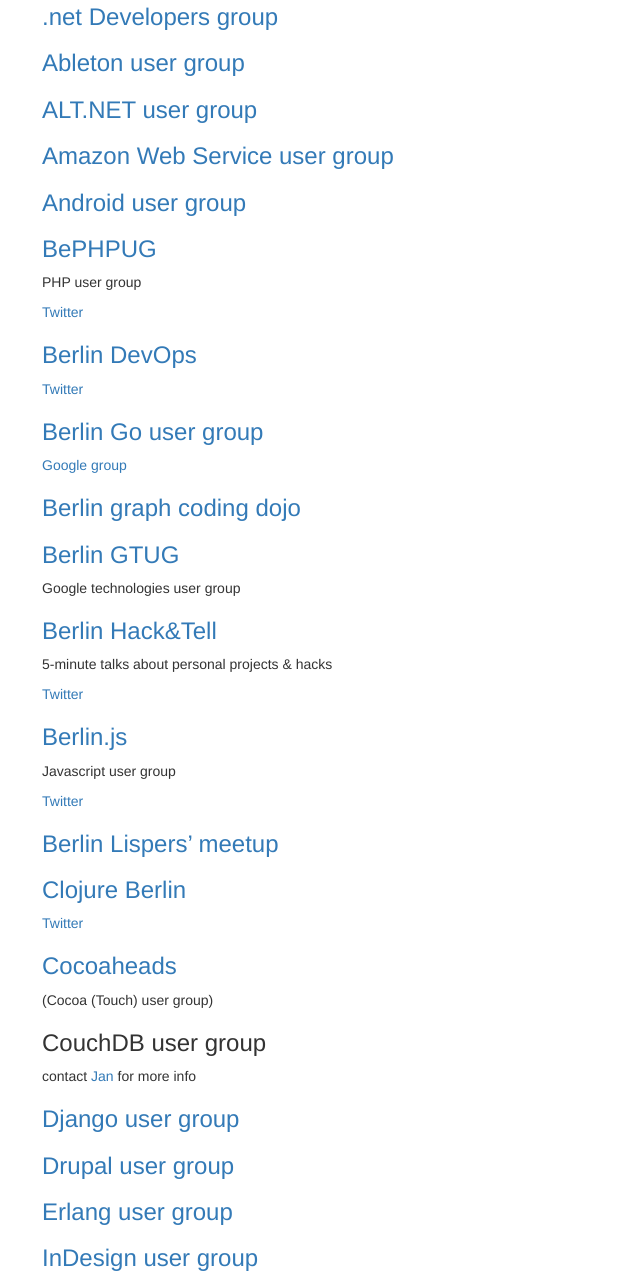
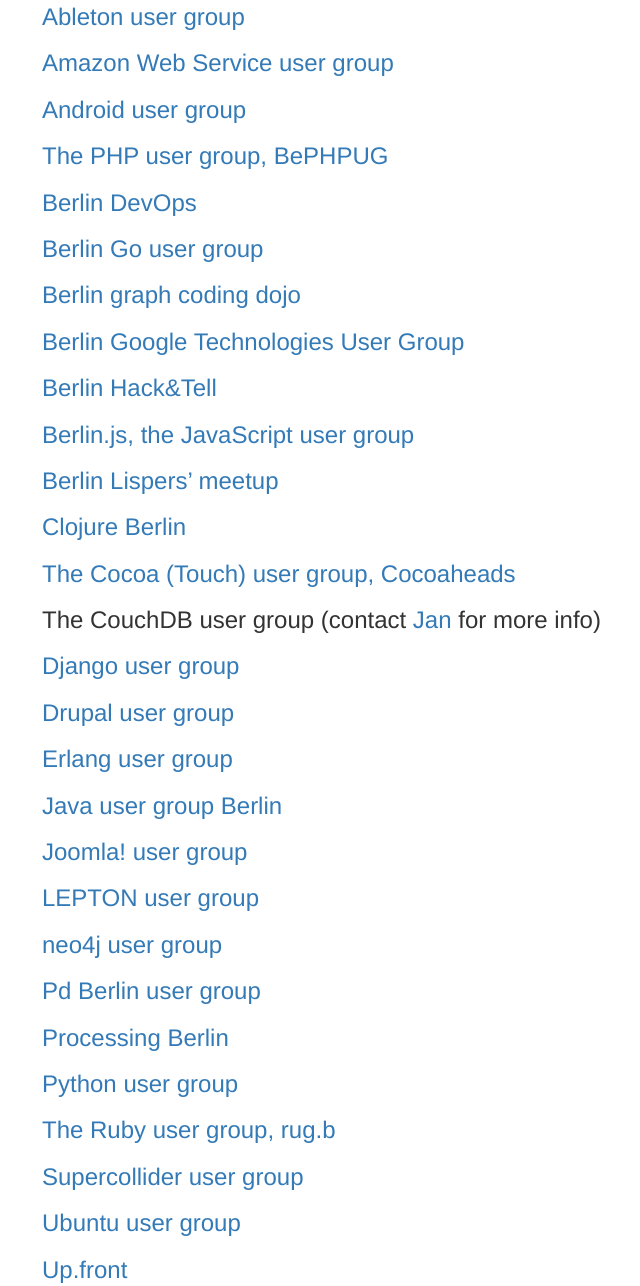
Before and after one commit to upstream/berlinusergroups, a plain HTML site: page index.html in a window 1280 px wide. Shown: the part 352-1638 px from the top of the page, without its empty margins (28-668 px from the left). Drawn offline with nearby package versions, Linux system fonts and the light colour scheme.

Commit message:
fix formatting

```diff
--- a/index.html
+++ b/index.html
@@ -27,58 +27,39 @@
   <div class="container">
     <div class="content">
       <section id="user_groups">
-
-      <h3><a href='http://www.dotnet-berlinbrandenburg.de/Silverlight'>.net Developers group</a></h3>
-
       <h3><a href='http://www.meetup.com/AbletonBerlin/'>Ableton user group</a></h3>
-
-      <h3><a href='http://www.altnetberlin.de/'>ALT.NET user group</a></h3>
 
       <h3><a href='http://www.aws-berlin.de/'>Amazon Web Service user group</a></h3>
 
       <h3><a href='http://www.android-in-berlin.de'>Android user group</a></h3>
 
-      <h3><a href='http://wiki.pooteeweet.org/BEPHPUG/'>BePHPUG</a></h3>
-      <p>PHP user group</p>
-      <p><a href='http://twitter.com/#!/bephpug'>Twitter</a></p>
+      <h3><a href='http://wiki.pooteeweet.org/BEPHPUG/'>The PHP user group, BePHPUG</a></h3>
 
       <h3><a href='https://www.xing.com/net/berlindevops/'>Berlin DevOps</a></h3>
-      <p><a href='http://twitter.com/#!/blndevops'>Twitter</a></p>
 
       <h3><a href='http://www.meetup.com/golang-users-berlin/'>Berlin Go user group</a></h3>
-      <p><a href='https://groups.google.com/forum/#!forum/golang-nuts-de-be'>Google group</a></p>
 
       <h3><a href='https://groups.google.com/forum/#!forum/graph-b'>Berlin graph coding dojo</a></h3>
 
-      <h3><a href='http://www.berlin-gtug.org/'>Berlin GTUG</a></h3>
-      <p>Google technologies user group</p>
+      <h3><a href='http://www.berlin-gtug.org/'>Berlin Google Technologies User Group</a></h3>
 
       <h3><a href='http://www.meetup.com/Berlin-Hack-and-Tell/'>Berlin Hack&amp;Tell</a></h3>
-      <p>5-minute talks about personal projects &amp; hacks</p>
-      <p><a href='http://twitter.com/BerlinHacknTell/'>Twitter</a></p>
 
-      <h3><a href='http://berlinjs.org'>Berlin.js</a></h3>
-      <p>Javascript user group</p>
-      <p><a href='http://twitter.com/berlinjs'>Twitter</a></p>
+      <h3><a href='http://berlinjs.org'>Berlin.js, the JavaScript user group</a></h3>
 
       <h3><a href='http://netzhansa.blogspot.com/'>Berlin Lispers&#8217; meetup</a></h3>
 
       <h3><a href='http://www.meetup.com/Clojure-Berlin/'>Clojure Berlin</a></h3>
-      <p><a href='http://www.twitter.com/cljugb'>Twitter</a></p>
 
-      <h3><a href='https://groups.google.com/group/berlin-cocoaheads'>Cocoaheads</a></h3>
-      <p>(Cocoa (Touch) user group)</p>
+      <h3><a href='https://groups.google.com/group/berlin-cocoaheads'>The Cocoa (Touch) user group, Cocoaheads</a></h3>
 
-      <h3>CouchDB user group</h3>
-      <p>contact <a href='http://www.twitter.com/janl'>Jan</a> for more info</p>
+      <h3>The CouchDB user group (contact <a href='http://www.twitter.com/janl'>Jan</a> for more info)</h3>
 
       <h3><a href='https://groups.google.com/forum/#!forum/django-berlin'>Django user group</a></h3>
 
       <h3><a href='http://groups.drupal.org/berlin'>Drupal user group</a></h3>
 
       <h3><a href='http://groups.google.com/group/erlang-berlin'>Erlang user group</a></h3>
-
-      <h3><a href='http://www.idug-berlin.de/'>InDesign user group</a></h3>
 
       <h3><a href='http://www.jug-bb.de/'>Java user group Berlin</a></h3>
 
@@ -91,26 +72,16 @@
       <h3><a href='http://puredata.info/community/organization/pd-berlin/pd-berlin-users-group'>Pd Berlin user group</a></h3>
 
       <h3><a href='http://www.processingberlin.com'>Processing Berlin</a></h3>
-      <p>creative coding, generative art &amp; design</p>
-      <p><a href='http://twitter.com/p5berlin'>Twitter</a></p>
 
       <h3><a href='http://wiki.python.de/User%20Group%20Berlin'>Python user group</a></h3>
 
-      <h3><a href='http://www.rug-b.de/'>rug.b</a></h3>
-      <p>Ruby user group Berlin</p>
-      <p><a href='http://twitter.com/rug_b'>Twitter</a></p>
-
-      <h3><a href='http://www.meetup.com/Scala-Berlin-Brandenburg/InDesign'>Scala user group</a</h3>
-
-      <h3><a href='http://www.silverlight-community.de/usergroups/berlin/'>Silverlight user group</a></h3>
+      <h3><a href='http://www.rug-b.de/'>The Ruby user group, rug.b</a></h3>
 
       <h3><a href='http://supercollider.sourceforge.net/'>Supercollider user group</a></h3>
 
       <h3><a href='http://www.ubuntu-berlin.de/'>Ubuntu user group</a></h3>
 
       <h3><a href='http://up.front.ug'>Up.front</a></h3>
-      <p>frontend &amp; design</p>
-      <p><a href='http://twitter.com/upfront_ug'>Twitter</a></p>
 
       <h3><a href='http://www.plone.de/mitmachen/gruppen/berlin'>Zope user group</a></h3>
       </section>
```
